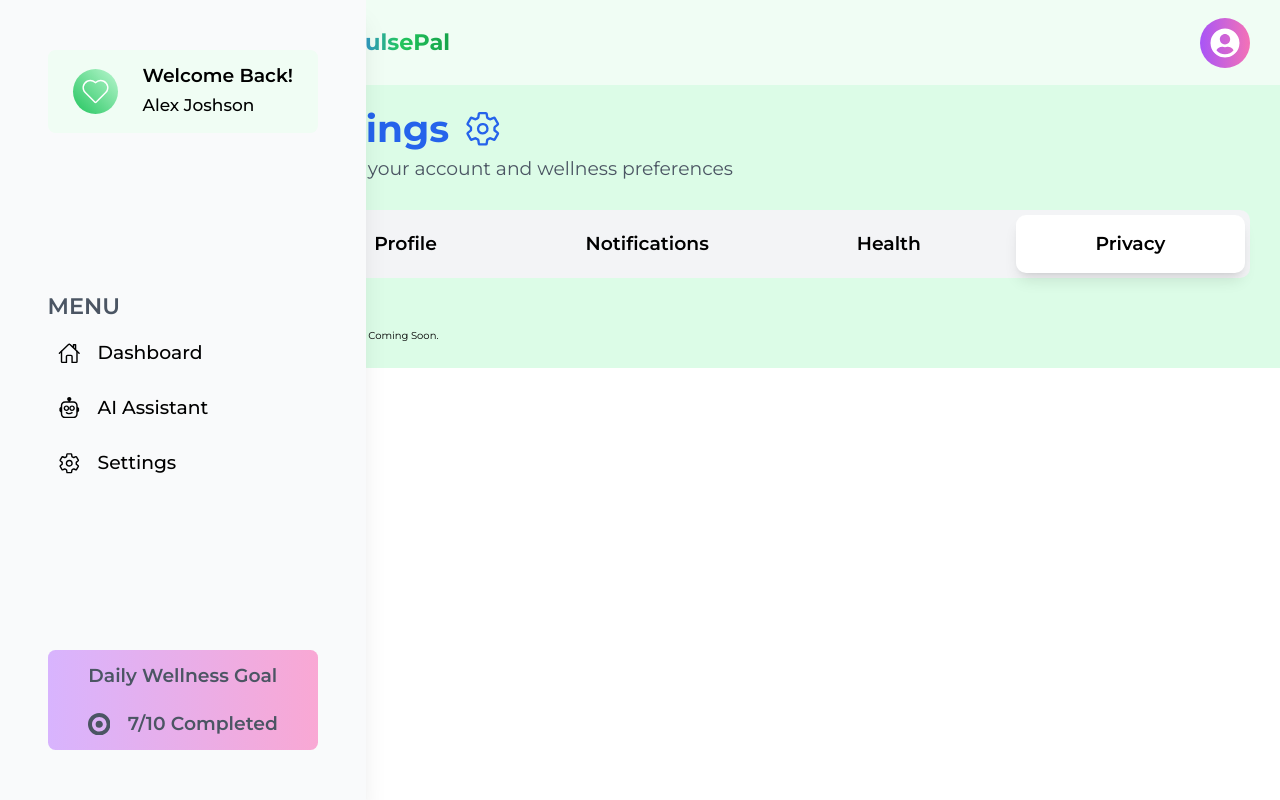
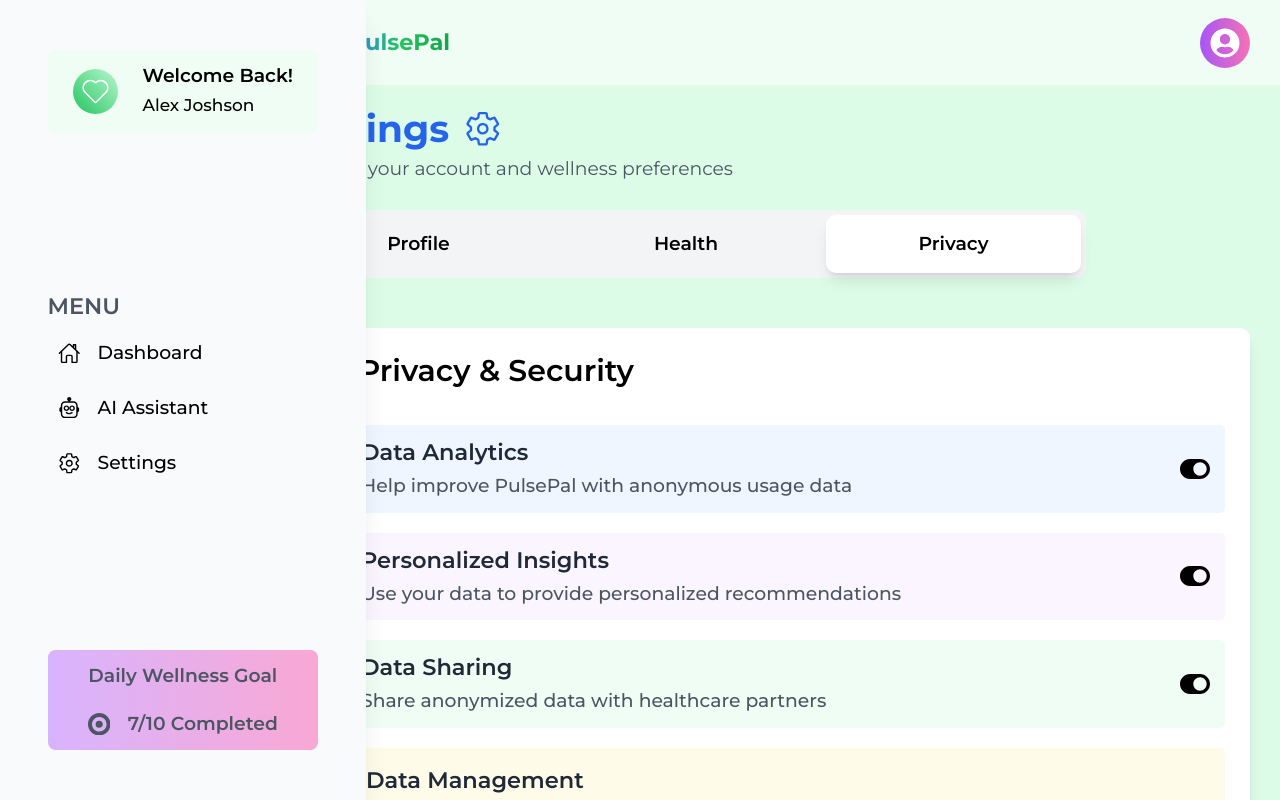
Before and after one commit to CHIDI00/pulsePal, a React (Vite) app: page /settings in a window 1280 px wide. Both pictures are taken after a click on the element "Privacy". Shown: the top 800 px of the page. Built offline with nearby package versions, Linux system fonts and the light colour scheme.

Commit message:
`Added PrivacySettings component and updated SettingsHeader component to include it`

```diff
--- /dev/null
+++ b/src/components/sections/settings/PrivacySettings.jsx
@@ -0,0 +1,144 @@
+import { useState } from "react";
+import { FaToggleOff, FaToggleOn } from "react-icons/fa";
+import { FiActivity, FiUserCheck, FiShare2, FiDatabase, FiDownload, FiRefreshCw, FiTrash2, FiShield, FiLock, FiKey } from "react-icons/fi";
+import { IoShieldOutline } from "react-icons/io5";
+
+export default function PrivacySettings() {
+  const [dataAnalyticsOn, setDataAnalyticsOn] = useState(true);
+  const [personalizedInsightsOn, setPersonalizedInsightsOn] = useState(true);
+  const [dataSharingOn, setDataSharingOn] = useState(true);
+
+  return (
+    <div className="w-full p-10 bg-white shadow-lg rounded-2xl">
+      <div className="space-y-14">
+        <h3 className="flex items-center gap-4 text-5xl font-semibold text-nowrap">
+          <IoShieldOutline className="text-6xl text-purple-500" />
+          Privacy & Security
+        </h3>
+
+        <div className="">
+          {/* Data Analytics Section */}
+          <div className="p-6 mb-8 rounded-lg bg-blue-50">
+            <div className="flex items-center justify-between">
+              <div className="">
+                <div className="flex items-center mb-4">
+                  <FiActivity className="mr-5 text-4xl text-blue-600" />
+                  <h2 className="text-4xl font-semibold text-gray-800">Data Analytics</h2>
+                </div>
+                <p className="text-3xl font-medium text-gray-600 normal-case ml-14">Help improve PulsePal with anonymous usage data</p>
+              </div>
+
+              <div className="">
+                {dataAnalyticsOn ? (
+                  <FaToggleOn className="text-5xl cursor-pointer" onClick={() => setDataAnalyticsOn(false)} />
+                ) : (
+                  <FaToggleOff className="text-5xl cursor-pointer" onClick={() => setDataAnalyticsOn(true)} />
+                )}
+              </div>
+            </div>
+          </div>
+
+          {/* Personalized Insights Section */}
+          <div className="p-6 mb-8 rounded-lg bg-purple-50">
+            <div className="flex items-center justify-between">
+              <div className="">
+                <div className="flex items-center mb-4">
+                  <FiUserCheck className="mr-5 text-4xl text-purple-600" />
+                  <h2 className="text-4xl font-semibold text-gray-800">Personalized Insights</h2>
+                </div>
+                <p className="text-3xl font-medium text-gray-600 normal-case ml-14">Use your data to provide personalized recommendations</p>
+              </div>
+
+              <div className="">
+                {personalizedInsightsOn ? (
+                  <FaToggleOn className="text-5xl cursor-pointer" onClick={() => setPersonalizedInsightsOn(false)} />
+                ) : (
+                  <FaToggleOff className="text-5xl cursor-pointer" onClick={() => setPersonalizedInsightsOn(true)} />
+                )}
+              </div>
+            </div>
+          </div>
+
+          {/* Data Sharing Section */}
+          <div className="p-6 mb-8 rounded-lg bg-green-50">
+            <div className="flex items-center justify-between">
+              <div className="">
+                <div className="flex items-center mb-4">
+                  <FiShare2 className="mr-5 text-4xl text-green-600" />
+                  <h2 className="text-4xl font-semibold text-gray-800">Data Sharing</h2>
+                </div>
+                <p className="text-3xl font-medium text-gray-600 normal-case ml-14">Share anonymized data with healthcare partners</p>
+              </div>
+
+              <div className="">
+                {dataSharingOn ? (
+                  <FaToggleOn className="text-5xl cursor-pointer" onClick={() => setDataSharingOn(false)} />
+                ) : (
+                  <FaToggleOff className="text-5xl cursor-pointer" onClick={() => setDataSharingOn(true)} />
+                )}
+              </div>
+            </div>
+          </div>
+
+          {/* Data Management Section */}
+          <div className="p-8 mb-12 rounded-lg bg-yellow-50">
+            <div className="flex items-center mb-4">
+              <FiDatabase className="mr-5 text-4xl text-yellow-600" />
+              <h2 className="text-4xl font-semibold text-gray-800">Data Management</h2>
+            </div>
+
+            <div className="ml-10 space-y-7">
+              <div className="ml-3 text-3xl font-medium p-4 bg-gray-300 rounded-3xl w-full h-[5rem] cursor-pointer hover:bg-gray-500 flex items-center">
+                Download My Data <FiDownload className="inline ml-5" />
+              </div>
+
+              <div className="ml-3 text-3xl font-medium p-4 bg-gray-300 rounded-3xl w-full h-[5rem] cursor-pointer hover:bg-gray-500 flex items-center">
+                Reset All Preferences <FiRefreshCw className="inline ml-5" />
+              </div>
+
+              <div className="ml-3 text-3xl font-medium p-4 bg-red-300 rounded-3xl w-full h-[5rem] text-white cursor-pointer hover:bg-red-500 flex items-center">
+                Delete Account <FiTrash2 className="inline ml-5" />
+              </div>
+            </div>
+          </div>
+
+          <hr className="w-full h-px bg-gray-400" />
+
+          <div className="pt-12">
+            <div className="space-y-4">
+              <div className="flex items-start">
+                <FiShield className="mt-1 mr-5 text-4xl text-gray-500" />
+                <div>
+                  <h3 className="text-3xl font-semibold text-gray-800">Data Retention</h3>
+                  <p className="text-gray-600 text-[1.7rem] font-medium normal-case">
+                    Your health data is stored securely and retained for up to 2 years.
+                  </p>
+                </div>
+              </div>
+
+              <div className="flex items-start">
+                <FiLock className="mt-1 mr-5 text-4xl text-gray-500" />
+                <div>
+                  <h3 className="text-3xl font-semibold text-gray-800">Encryption</h3>
+                  <p className="text-gray-600 text-[1.7rem] font-medium normal-case">
+                    All data is encrypted in transit and at rest using industry-standard protocols.
+                  </p>
+                </div>
+              </div>
+
+              <div className="flex items-start">
+                <FiKey className="mt-1 mr-5 text-4xl text-gray-500" />
+                <div>
+                  <h3 className="text-3xl font-semibold text-gray-800">Access</h3>
+                  <p className="text-gray-600 text-[1.7rem] font-medium normal-case">
+                    Only you and authorized healthcare providers you approve can access your data.
+                  </p>
+                </div>
+              </div>
+            </div>
+          </div>
+        </div>
+      </div>
+    </div>
+  );
+}
--- a/src/components/sections/settings/SettingsHeader.jsx
+++ b/src/components/sections/settings/SettingsHeader.jsx
@@ -2,6 +2,7 @@ import { useState } from "react";
 import { IoSettingsOutline } from "react-icons/io5";
 import ProfileSettings from "./ProfileSettings";
 import HealthSettings from "./HealthSettings";
+import PrivacySettings from "./PrivacySettings";
 
 export default function SettingsHeader() {
   const [activeTab, setActiveTab] = useState("profile");
@@ -10,12 +11,12 @@ export default function SettingsHeader() {
     switch (activeTab) {
       case "profile":
         return <ProfileSettings />;
-      case "notifications":
-        return <div>Notifications settings coming soon.</div>;
+      // case "notifications":
+      //   return <div>Notifications settings coming soon.</div>;
       case "health":
         return <HealthSettings />;
       case "privacy":
-        return <div>Privacy settings coming soon.</div>;
+        return <PrivacySettings />;
       default:
         return null;
     }
@@ -30,8 +31,8 @@ export default function SettingsHeader() {
         <p className="text-3xl text-gray-600 normal-case">Manage your account and wellness preferences</p>
       </div>
 
-      <div className="flex items-center w-full gap-5 p-2 bg-gray-100 rounded-2xl">
-        {["profile", "notifications", "health", "privacy"].map((tab) => (
+      <div className="flex items-center gap-5 p-2 bg-gray-100 max-w-7xl rounded-2xl">
+        {["profile", "health", "privacy"].map((tab) => (
           <div
             key={tab}
             onClick={() => setActiveTab(tab)}
```
